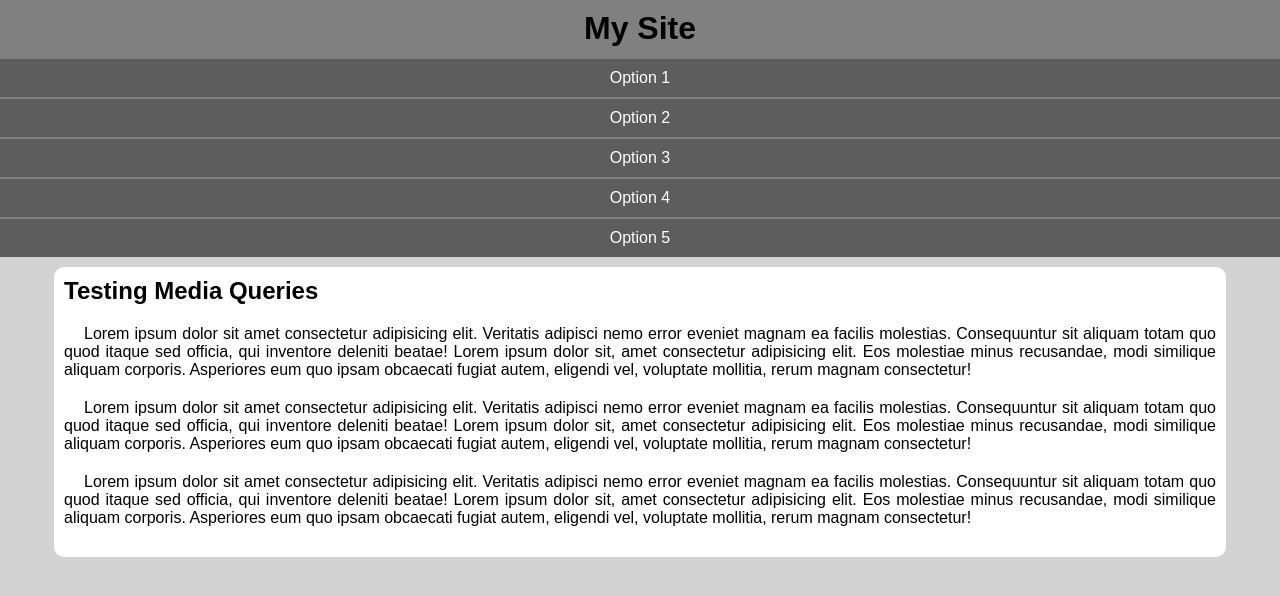
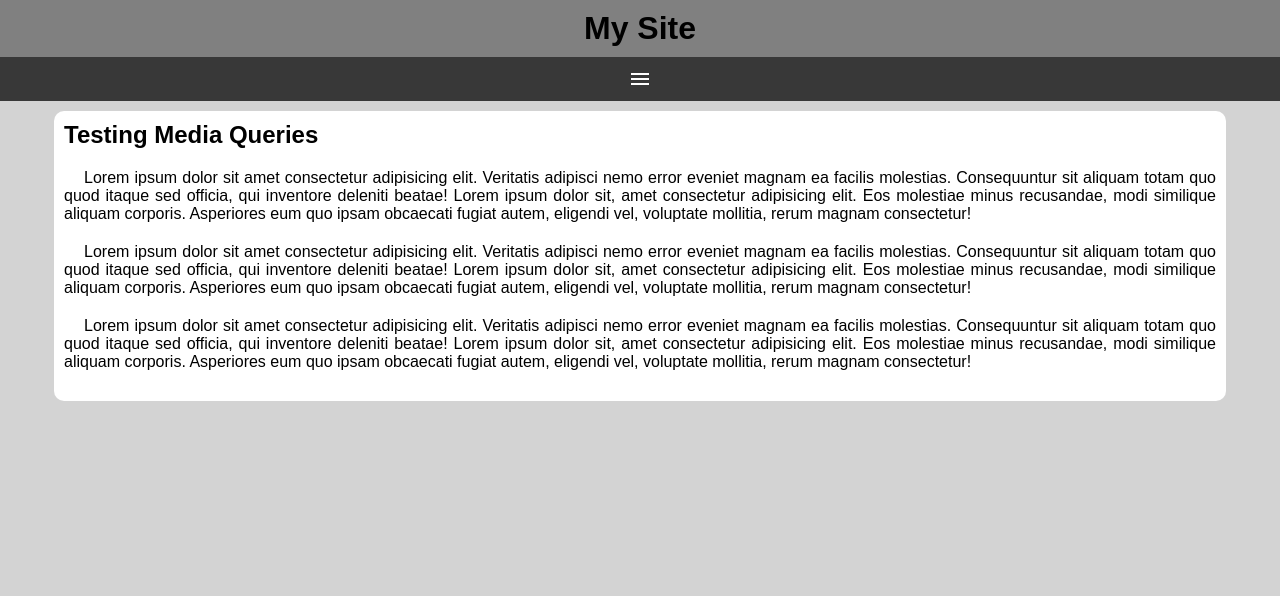
Before and after one commit to ViniciusFillos/HTML5_CSS, a plain HTML site: page exercicios/EX026/mq05/index.html in a window 1280 px wide. Drawn offline with nearby package versions, Linux system fonts and the light colour scheme.

Commit message:
burger menu

```diff
--- a/exercicios/EX026/mq05/index.html
+++ b/exercicios/EX026/mq05/index.html
@@ -4,14 +4,16 @@
     <meta charset="UTF-8">
     <meta name="viewport" content="width=device-width, initial-scale=1.0">
     <title>Media Query</title>
+    <link rel="stylesheet" href="https://fonts.googleapis.com/css2?family=Material+Symbols+Outlined:opsz,wght,FILL,GRAD@24,400,0,0" />
     <link rel="stylesheet" href="styles/style.css">
 </head>
 <body>
     <header>
         <h1>My Site</h1>
+        <span id="burger" class="material-symbols-outlined" onclick="burger()">menu</span>
         <menu>
             <ul>
-                <li><a href="">Option 1</a></li>
+                <li><a href="#">Option 1</a></li>
                 <li><a href="#">Option 2</a></li>
                 <li><a href="#">Option 3</a></li>
                 <li><a href="#">Option 4</a></li>
@@ -27,5 +29,6 @@
             <p>Lorem ipsum dolor sit amet consectetur adipisicing elit. Veritatis adipisci nemo error eveniet magnam ea facilis molestias. Consequuntur sit aliquam totam quo quod itaque sed officia, qui inventore deleniti beatae! Lorem ipsum dolor sit, amet consectetur adipisicing elit. Eos molestiae minus recusandae, modi similique aliquam corporis. Asperiores eum quo ipsam obcaecati fugiat autem, eligendi vel, voluptate mollitia, rerum magnam consectetur!</p>
         </article>
     </main>
+    <script src="scripts/script.js"></script>
 </body>
 </html>
--- /dev/null
+++ b/exercicios/EX026/mq05/scripts/script.js
@@ -0,0 +1,10 @@
+function burger() {
+
+    let itens = document.querySelector(`menu`)
+
+    if (itens.style.display == 'block') {
+        itens.style.display = 'none'
+    } else {
+        itens.style.display = 'block'
+    }
+}
--- a/exercicios/EX026/mq05/styles/style.css
+++ b/exercicios/EX026/mq05/styles/style.css
@@ -20,8 +20,27 @@ header > h1 {
     text-align: center;
 }
 
+span#burger {
+    background-color: rgba(0, 0, 0, 0.562);
+    display: block;
+    color: white;
+    text-align: center;
+    padding: 10px;
+}
+
+#burger:hover {
+    color: black;
+    background-color: white;
+    cursor: pointer;
+}
+
+#burger:active {
+    color: gray;
+    background-color: lightgray;
+}
+
 menu {
-    display: block;
+    display: none;
 }
 
 menu > ul {
```
